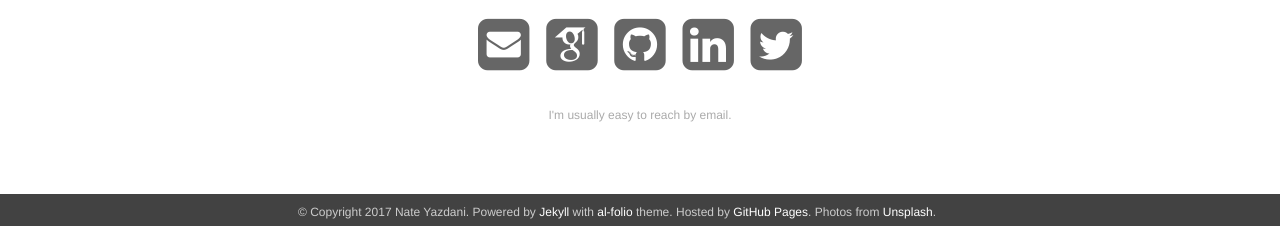
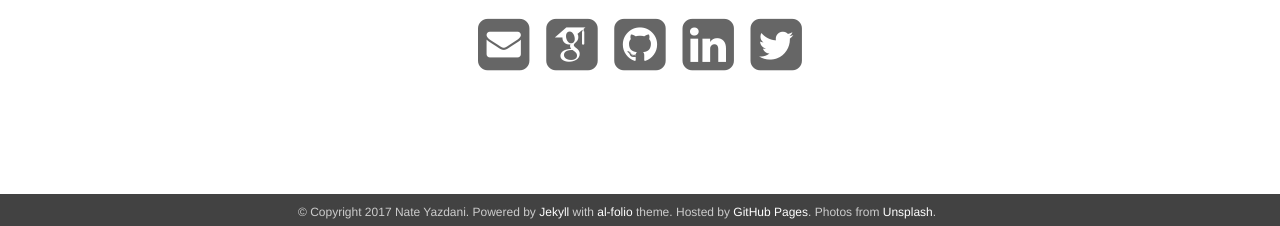
Before and after one commit to nateyazdani/nateyazdani.github.io, a Jekyll site: the page built from _pages/about.md, in a window 1280 px wide and 1014 px high. Shown: the part 785-1011 px from the top of the window. Built offline with Jekyll 4.4.1, drawn with Linux system fonts in a browser that asks for light colours; nearby versions of some CDN libraries; emoji names are drawn with the system emoji font; some web fonts are replaced; part of the change alters nothing that is shown.

```diff
--- a/_config.yml
+++ b/_config.yml
@@ -21,8 +21,8 @@ github_username: nateyazdani # put your github username
 twitter_username: nate_yazdani # put your twitter username
 #linkedin_username: # put your linkedin username
 #scholar_authorid: # put your google scholar author id
-contact_note: >
-  I'm usually easy to reach by email.
+#contact_note: >
+#  I'm usually easy to reach by email.
 
 # -----------------------------------------------------------------------------
 # Blog
```
